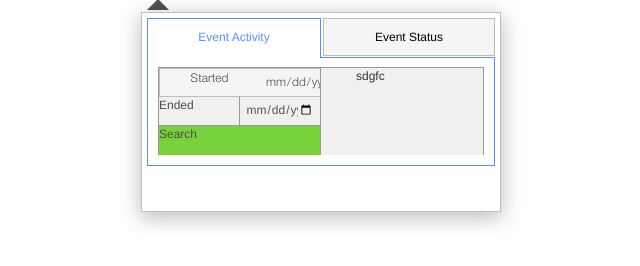
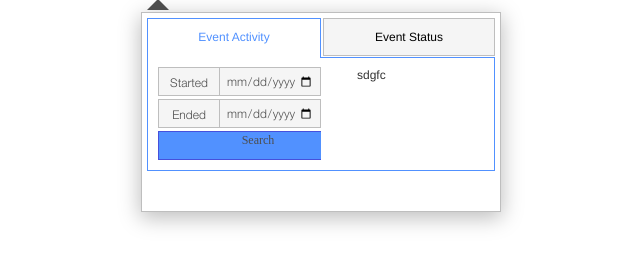
Before and after one commit to epyatopal/braveux-bs, a plain HTML site: page event.html in a window 1280 px wide. Shown: the whole page, without its empty margins (278-918 px from the left). Drawn offline with Linux system fonts and the light colour scheme.

Commit message:
add event menu into index

```diff
--- a/event.html
+++ b/event.html
@@ -25,34 +25,29 @@
             <li role="presentation" class=" text-center no-border-bottom"><span href="#tab2" role="tab" data-toggle="tab" class=" ">Event Status</span></li>
         </ul>
         <div class="tab-content">
-            <div role="tabpanel" class="tab-pane active" id="tab1">
-                <div class="gray-border light-gray-bg no-border-bottom overflow-hidden">
-                    <div class="info-block in-it-some-border gray-border-right light-gray-bg overflow-hidden main-first-column">
-                        <div class="selection-btn ">
-                            <span class="col-md-6">Started</span>
-                            <input type="date" type="text" class="col-md-6" placeholder="00 - 00 - 0000">
+            <div role="tabpanel" class="tab-pane active overflow-hidden" id="tab1">
+                    <div class="info-block overflow-hidden main-first-column">
+                        <div class="selection-btn my-row">
+                            <span class="">Started</span>
+                            <input type="date" class="" placeholder="00 - 00 - 0000">
                         </div>
-                        <div class="text-left gray-border-right gray-border-bottom col-md-6">
-                                <span>Ended</span>
+                        <div class="selection-btn my-row">
+                            <span class="">Ended</span>
+                            <input type="date" class="" placeholder="00 - 00 - 0000">
                         </div>
-                        <div class=" text-left gray-border-bottom col-md-6 date-block">
-                            <input type="date" type="text" class="form-control" placeholder="00 - 00 - 0000">
-                        </div>
-                        <div class=" light-gray-bg btn-block col-md-12 green-block">
+
+                        <div class="action-btn">
                             <span class="">Search</span>
                         </div>
                     </div>
                     <div class="third-column">
                         sdgfc
                     </div>
-                </div>
             </div>
             <div role="tabpanel" class="tab-pane" id="tab2">
                 2 sdlh
             </div>
         </div>
-
-
     </div>
 </body>
 </html>
--- a/new_css.css
+++ b/new_css.css
@@ -81,3 +81,26 @@
   border-bottom: 1px solid #5191ff;
   border-right: 1px solid #5191ff;
 }
+
+.menu-event .my-row{
+  width: 100%;
+  margin: 0;
+}
+
+.menu-event .my-row{
+  margin-bottom: 3px;
+}
+
+.menu-event .my-row>span{
+  display: inline-block;
+  float: left;
+  line-height: 29px;
+  width: 60px;
+}
+
+.menu-event .my-row>input  {
+  float: right;
+  width: calc(100% - 60px);
+  height: 28px;
+  border-left: 1px solid #bebebe;
+}
```
Also changed, not shown: index.html (+25 -41 lines).
